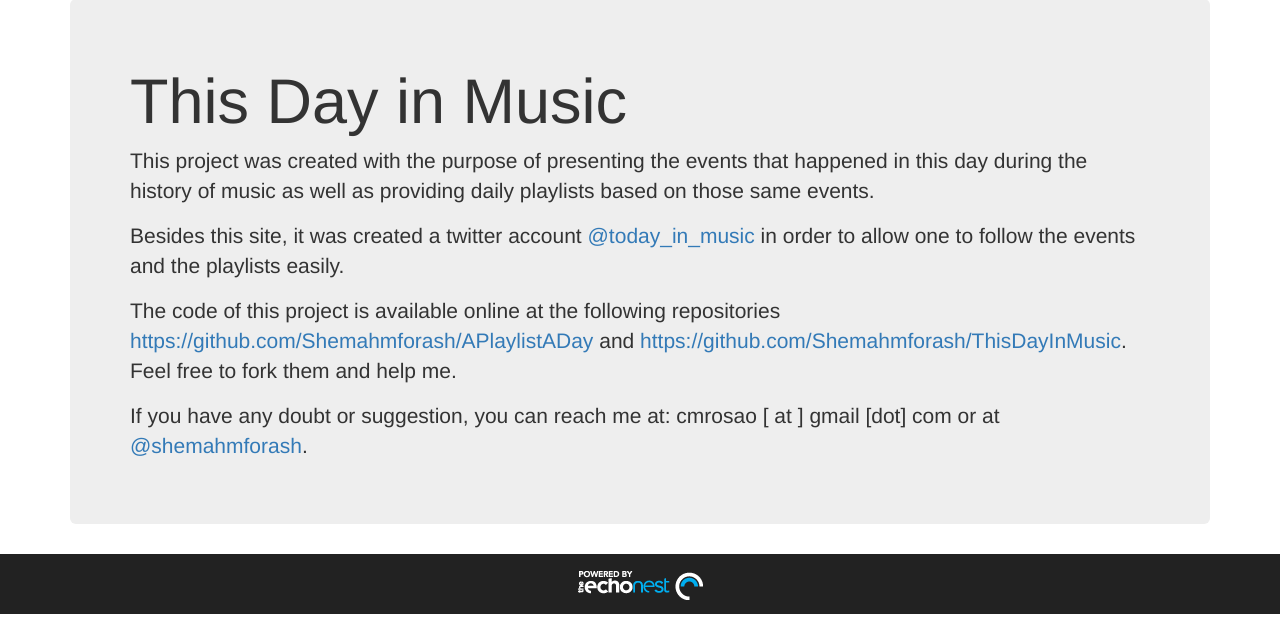
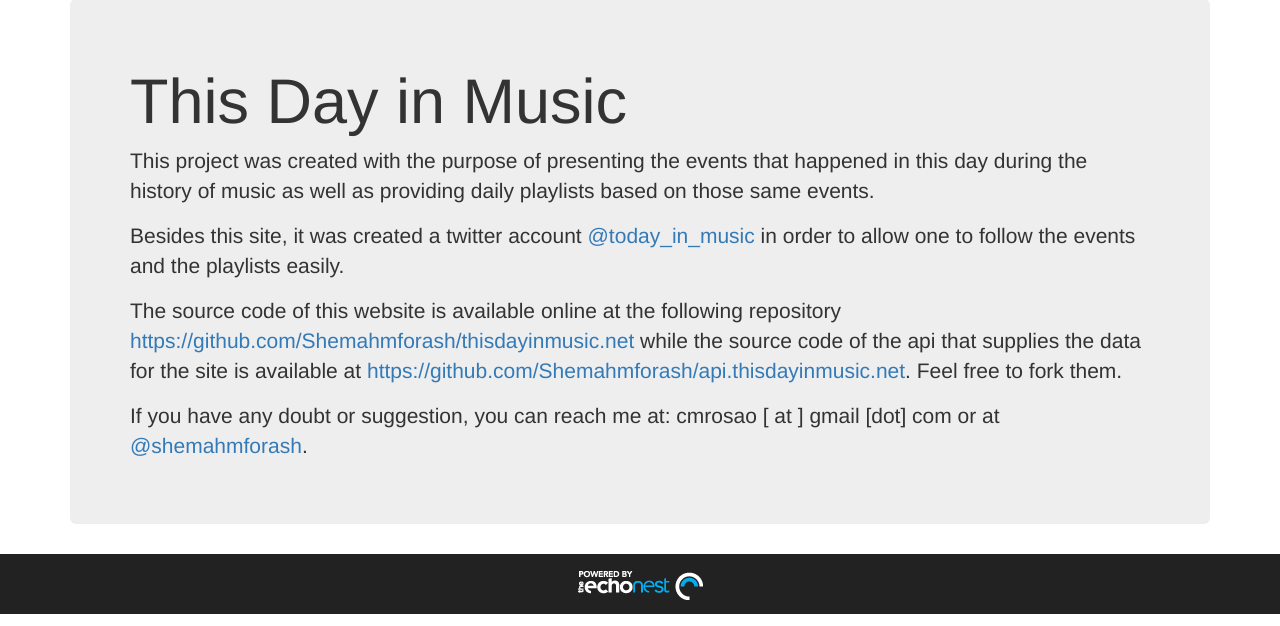
Before and after one commit to Shemahmforash/thisdayinmusic.net, a Django app: page /about in a window 1280 px wide. Shown: the part 71-697 px from the top of the page. Run offline with Django 3.2, Linux system fonts and the light colour scheme; some libraries are stand-ins or nearby versions.

Commit message:
Update link to website repository

```diff
--- a/events/templates/about.html
+++ b/events/templates/about.html
@@ -25,10 +25,12 @@
                         follow the events and the playlists easily.
                     </p>
                     <p>
-                        The code of this project is available online at the following repositories <a
-                            href="https://github.com/Shemahmforash/APlaylistADay">https://github.com/Shemahmforash/APlaylistADay</a>
-                        and <a href="https://github.com/Shemahmforash/ThisDayInMusic">https://github.com/Shemahmforash/ThisDayInMusic</a>.
-                        Feel free to fork them and help me.
+                        The source code of this website is available online at the following repository <a
+                            id="sitelink"
+                            href="https://github.com/Shemahmforash/thisdayinmusic.net">https://github.com/Shemahmforash/thisdayinmusic.net</a>
+                        while the source code of the api that supplies the data for the site is available at <a id="apilink"
+                           href="https://github.com/Shemahmforash/api.thisdayinmusic.net">https://github.com/Shemahmforash/api.thisdayinmusic.net</a>.
+                        Feel free to fork them.
                     </p>
                     <p>
                         If you have any doubt or suggestion, you can reach me at: cmrosao [ at ] gmail [dot] com or at
```
Also changed, not shown: functional_tests/test_aboutpage.py (+14 -0 lines).
